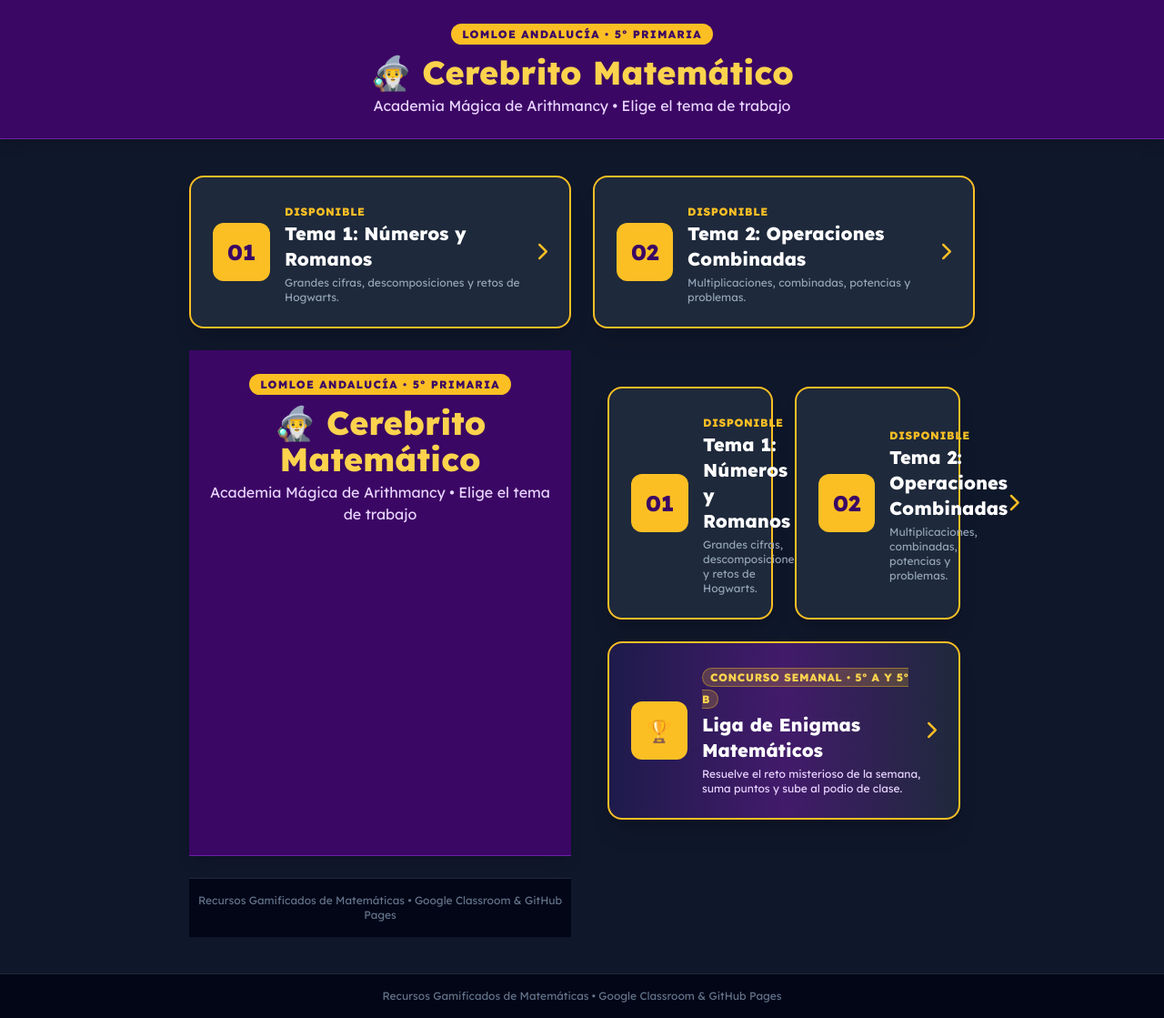
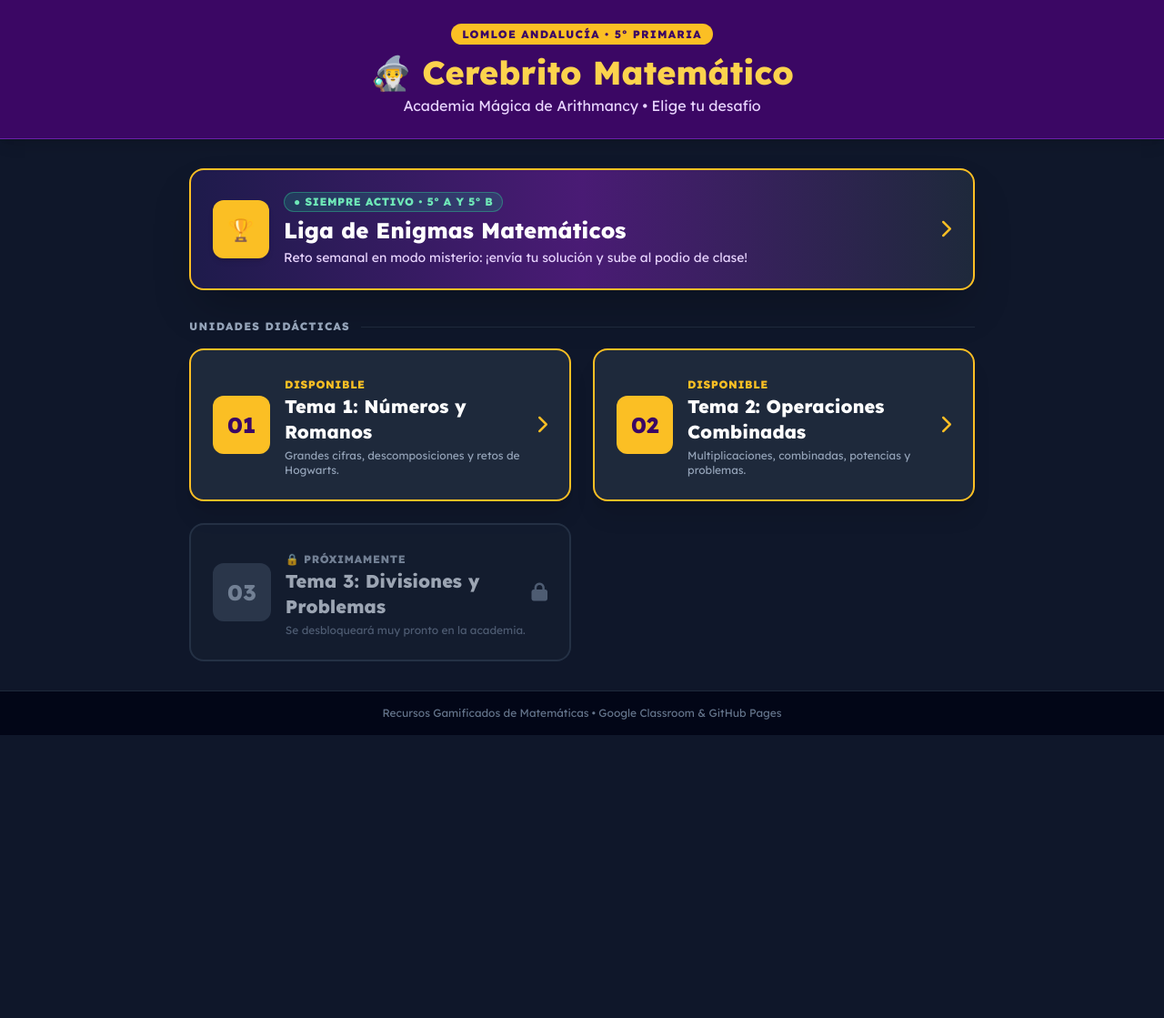
Before and after one commit to jsaehid340/Juego-Matematicas-5, a plain HTML site: page index.html in a window 1280 px wide. Shown: the whole page at 91% size. After the commit the page ends 808 px from the top, so only its background shows below. Drawn offline with nearby package versions, Linux system fonts and the light colour scheme.

Commit message:
Update index.html

```diff
--- a/index.html
+++ b/index.html
@@ -21,13 +21,44 @@
                 🧙‍♂️ Cerebrito Matemático
             </h1>
             <p class="text-purple-200 text-sm sm:text-base mt-1">
-                Academia Mágica de Arithmancy • Elige el tema de trabajo
+                Academia Mágica de Arithmancy • Elige tu desafío
             </p>
         </div>
     </header>
 
-    <!-- MENÚ DE UNIDADES -->
-    <main class="max-w-4xl mx-auto px-4 py-10 w-full flex-grow">
+    <!-- CONTENIDO PRINCIPAL -->
+    <main class="max-w-4xl mx-auto px-4 py-8 w-full flex-grow">
+
+        <!-- ZONA FIJA SIEMPRE ACTIVA: CONCURSO SEMANAL -->
+        <div class="mb-8">
+            <a href="./retos.html" class="group p-6 bg-gradient-to-r from-indigo-950 via-purple-900/80 to-slate-800 hover:from-purple-900 hover:to-indigo-900 border-2 border-amber-400 rounded-2xl transition duration-300 shadow-2xl flex items-center justify-between">
+                <div class="flex items-center gap-4">
+                    <div class="bg-amber-400 text-purple-950 p-4 rounded-xl text-2xl font-black group-hover:scale-110 transition shadow-md">
+                        🏆
+                    </div>
+                    <div>
+                        <div class="flex items-center gap-2 flex-wrap">
+                            <span class="inline-block text-xs bg-emerald-500/20 text-emerald-300 border border-emerald-400/40 px-2.5 py-0.5 rounded-full font-bold uppercase tracking-wider">
+                                ● Siempre Activo • 5º A y 5º B
+                            </span>
+                        </div>
+                        <h3 class="text-xl sm:text-2xl font-extrabold text-white group-hover:text-amber-300 transition mt-1">
+                            Liga de Enigmas Matemáticos
+                        </h3>
+                        <p class="text-xs sm:text-sm text-purple-200 mt-1">Reto semanal en modo misterio: ¡envía tu solución y sube al podio de clase!</p>
+                    </div>
+                </div>
+                <i class="fa-solid fa-chevron-right text-amber-400 text-xl group-hover:translate-x-1 transition ml-2"></i>
+            </a>
+        </div>
+
+        <!-- SEPARADOR DE UNIDADES -->
+        <div class="flex items-center gap-3 mb-4">
+            <span class="text-xs font-bold uppercase tracking-widest text-slate-400">Unidades Didácticas</span>
+            <div class="h-px bg-slate-800 flex-grow"></div>
+        </div>
+
+        <!-- CUADRÍCULA DE TEMAS -->
         <div class="grid grid-cols-1 md:grid-cols-2 gap-6">
 
             <!-- TEMA 1: ACTIVO -->
@@ -64,90 +95,22 @@
                 <i class="fa-solid fa-chevron-right text-amber-400 text-xl group-hover:translate-x-1 transition"></i>
             </a>
 
-            <!DOCTYPE html>
-<html lang="es">
-<head>
-    <meta charset="UTF-8">
-    <meta name="viewport" content="width=device-width, initial-scale=1.0">
-    <title>Cerebrito Matemático 5º Primaria</title>
-    <script src="https://cdn.tailwindcss.com"></script>
-    <link rel="stylesheet" href="https://cdnjs.cloudflare.com/ajax/libs/font-awesome/6.4.0/css/all.min.css">
-    <link href="https://fonts.googleapis.com/css2?family=Lexend:wght@400;600;800&display=swap" rel="stylesheet">
-    <style>body { font-family: 'Lexend', sans-serif; }</style>
-</head>
-<body class="bg-slate-900 text-white min-h-screen flex flex-col justify-between">
-
-    <!-- CABECERA -->
-    <header class="bg-purple-950 border-b border-purple-800 py-6 text-center shadow-lg">
-        <div class="max-w-4xl mx-auto px-4">
-            <span class="bg-amber-400 text-purple-950 text-xs font-black px-3 py-1 rounded-full uppercase tracking-widest">
-                LOMLOE Andalucía • 5º Primaria
-            </span>
-            <h1 class="text-3xl sm:text-4xl font-extrabold mt-3 text-amber-300">
-                🧙‍♂️ Cerebrito Matemático
-            </h1>
-            <p class="text-purple-200 text-sm sm:text-base mt-1">
-                Academia Mágica de Arithmancy • Elige el tema de trabajo
-            </p>
-        </div>
-    </header>
-
-    <!-- MENÚ DE UNIDADES -->
-    <main class="max-w-4xl mx-auto px-4 py-10 w-full flex-grow">
-        <div class="grid grid-cols-1 md:grid-cols-2 gap-6">
-
-            <!-- TEMA 1: ACTIVO -->
-            <a href="./tema1/" class="group p-6 bg-slate-800 hover:bg-purple-900/50 border-2 border-amber-400 rounded-2xl transition duration-300 shadow-xl flex items-center justify-between">
+            <!-- TEMA 3: BLOQUEADO (PRÓXIMAMENTE) -->
+            <div class="p-6 bg-slate-800/40 border-2 border-slate-700/80 rounded-2xl flex items-center justify-between opacity-75 cursor-not-allowed select-none">
                 <div class="flex items-center gap-4">
-                    <div class="bg-amber-400 text-purple-950 p-4 rounded-xl text-2xl font-black group-hover:scale-110 transition">
-                        01
+                    <div class="bg-slate-700 text-slate-400 p-4 rounded-xl text-2xl font-black">
+                        03
                     </div>
                     <div>
-                        <span class="text-xs text-amber-400 font-bold uppercase tracking-wider">Disponible</span>
-                        <h3 class="text-xl font-bold text-white group-hover:text-amber-300 transition">
-                            Tema 1: Números y Romanos
+                        <span class="text-xs text-slate-400 font-bold uppercase tracking-wider">🔒 Próximamente</span>
+                        <h3 class="text-xl font-bold text-slate-300">
+                            Tema 3: Divisiones y Problemas
                         </h3>
-                        <p class="text-xs text-slate-400 mt-1">Grandes cifras, descomposiciones y retos de Hogwarts.</p>
+                        <p class="text-xs text-slate-500 mt-1">Se desbloqueará muy pronto en la academia.</p>
                     </div>
                 </div>
-                <i class="fa-solid fa-chevron-right text-amber-400 text-xl group-hover:translate-x-1 transition"></i>
-            </a>
-
-            <!-- TEMA 2: ACTIVO -->
-            <a href="./tema2/" class="group p-6 bg-slate-800 hover:bg-purple-900/50 border-2 border-amber-400 rounded-2xl transition duration-300 shadow-xl flex items-center justify-between">
-                <div class="flex items-center gap-4">
-                    <div class="bg-amber-400 text-purple-950 p-4 rounded-xl text-2xl font-black group-hover:scale-110 transition">
-                        02
-                    </div>
-                    <div>
-                        <span class="text-xs text-amber-400 font-bold uppercase tracking-wider">Disponible</span>
-                        <h3 class="text-xl font-bold text-white group-hover:text-amber-300 transition">
-                            Tema 2: Operaciones Combinadas
-                        </h3>
-                        <p class="text-xs text-slate-400 mt-1">Multiplicaciones, combinadas, potencias y problemas.</p>
-                    </div>
-                </div>
-                <i class="fa-solid fa-chevron-right text-amber-400 text-xl group-hover:translate-x-1 transition"></i>
-            </a>
-
-            <!-- NUEVO: LIGA DE ENIGMAS MATEMÁTICOS (CONCURSO SEMANAL) -->
-            <a href="./retos.html" class="md:col-span-2 group p-6 bg-gradient-to-r from-indigo-950 via-purple-900/70 to-slate-800 hover:from-purple-900 hover:to-indigo-900 border-2 border-amber-400 rounded-2xl transition duration-300 shadow-xl flex items-center justify-between">
-                <div class="flex items-center gap-4">
-                    <div class="bg-amber-400 text-purple-950 p-4 rounded-xl text-2xl font-black group-hover:scale-110 transition">
-                        🏆
-                    </div>
-                    <div>
-                        <span class="text-xs bg-amber-400/20 text-amber-300 border border-amber-400/40 px-2 py-0.5 rounded-full font-bold uppercase tracking-wider">
-                            Concurso Semanal • 5º A y 5º B
-                        </span>
-                        <h3 class="text-xl font-bold text-white group-hover:text-amber-300 transition mt-1">
-                            Liga de Enigmas Matemáticos
-                        </h3>
-                        <p class="text-xs text-purple-200 mt-1">Resuelve el reto misterioso de la semana, suma puntos y sube al podio de clase.</p>
-                    </div>
-                </div>
-                <i class="fa-solid fa-chevron-right text-amber-400 text-xl group-hover:translate-x-1 transition"></i>
-            </a>
+                <i class="fa-solid fa-lock text-slate-500 text-xl"></i>
+            </div>
 
         </div>
     </main>
@@ -159,14 +122,3 @@
 
 </body>
 </html>
-
-        </div>
-    </main>
-
-    <!-- PIE DE PÁGINA -->
-    <footer class="bg-slate-950 border-t border-slate-800 py-4 text-center text-xs text-slate-500">
-        <p>Recursos Gamificados de Matemáticas • Google Classroom & GitHub Pages</p>
-    </footer>
-
-</body>
-</html>
```
